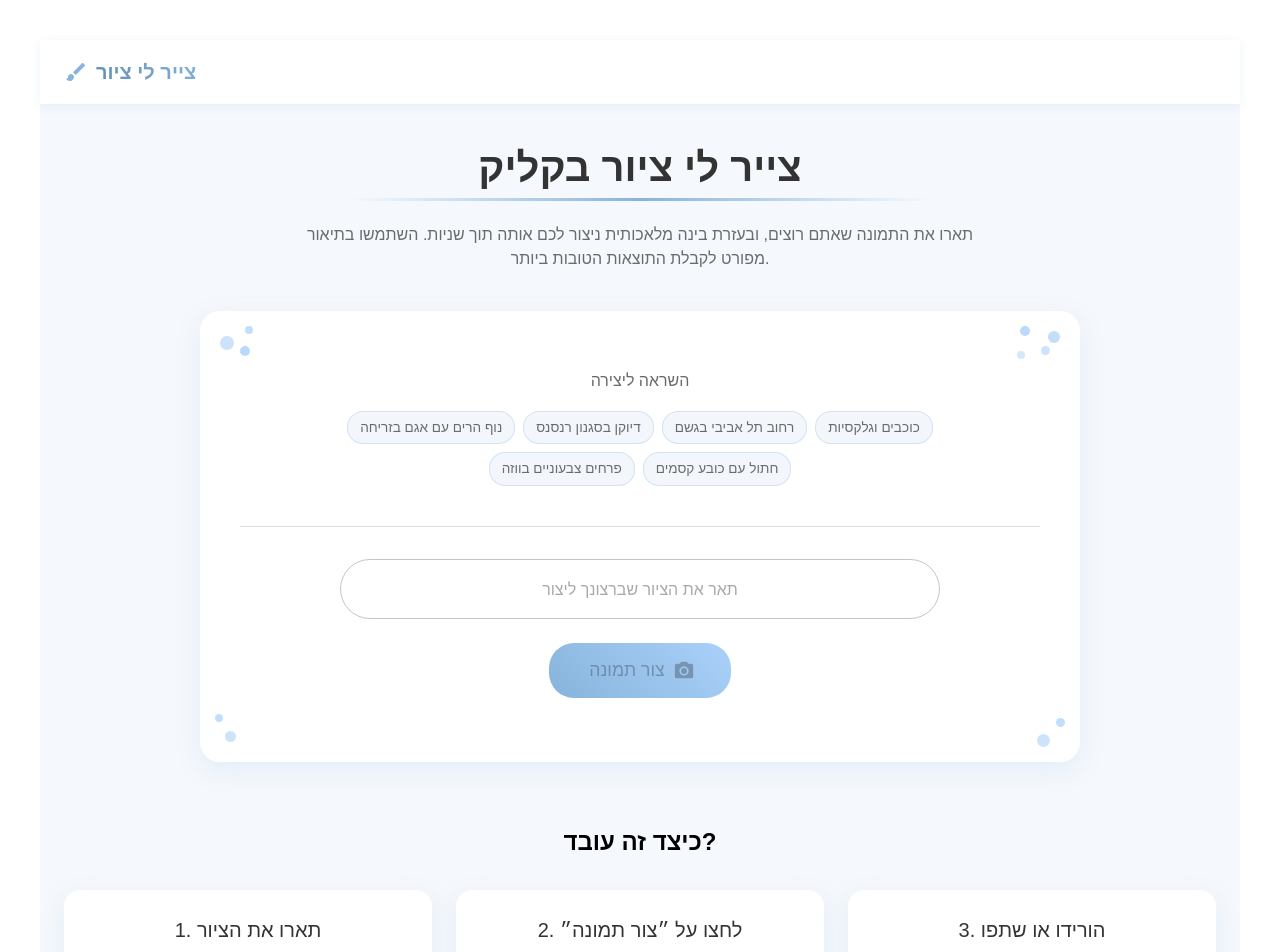
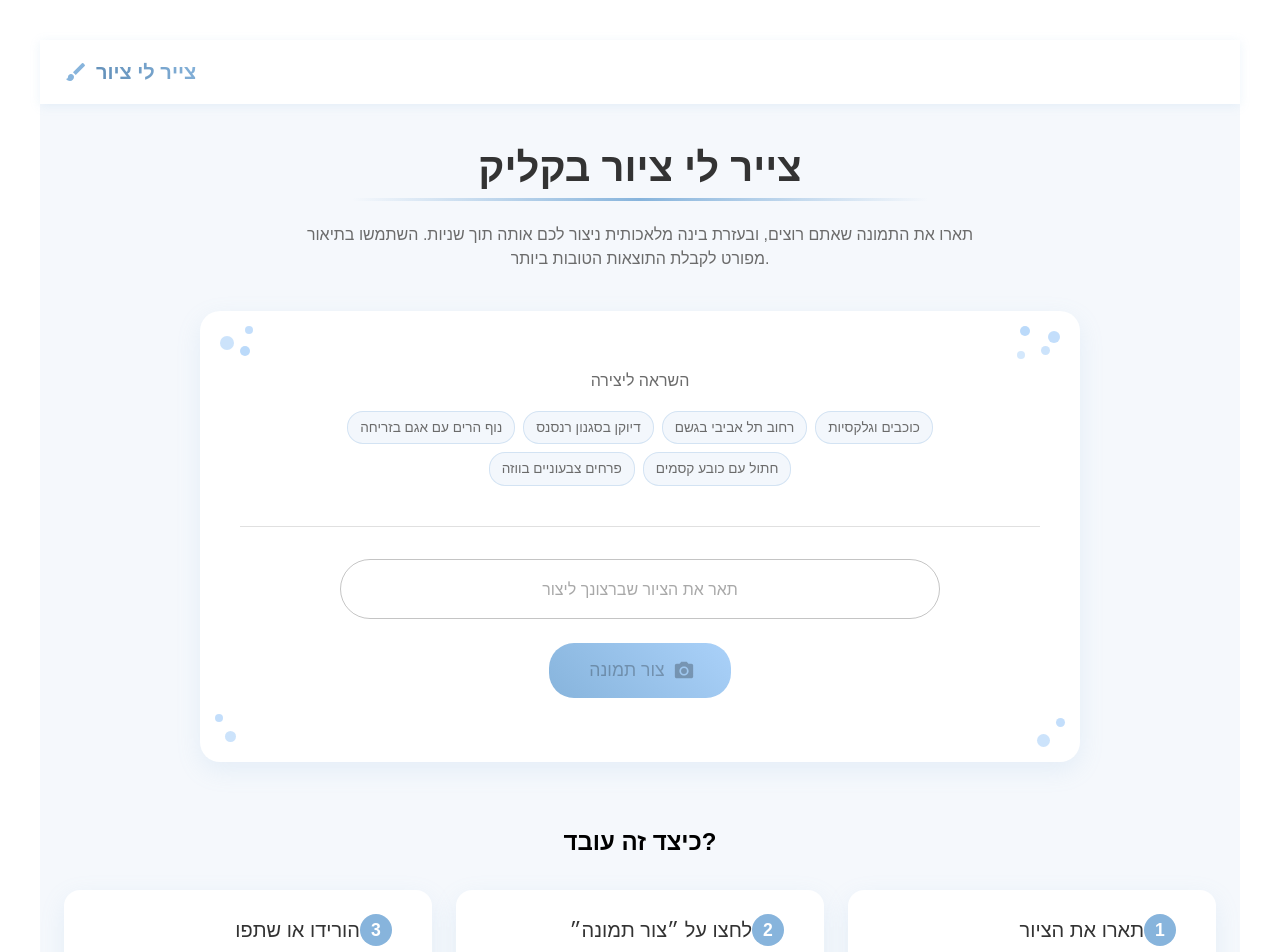
Before and after one commit to dvora215088/react-drow, a React (Vite) app: page /#/ai-creation in a window 1280 px wide. Shown: the top 952 px of the page. Built offline with nearby package versions, Linux system fonts and the light colour scheme; no server answers; sample sign-in values are in the browser's storage.

Commit message:
ligo and ai

```diff
--- a/src/components/AiImageModal.tsx
+++ b/src/components/AiImageModal.tsx
@@ -574,8 +574,7 @@ return (
           </Fade>
         )}
 
-        {/* אזור מידע נוסף / תכונות */}
-        {!imageUrl && (
+        {/* אזור מידע נוסף / תכונות - עבר לסוף הקומפוננטה */}
         <Box sx={{ mt: 8, mb: 5 }}>
           <Typography
             variant="h5"
@@ -586,8 +585,8 @@ return (
             כיצד זה עובד?
           </Typography>
 
-            <Grid container spacing={3} justifyContent="center">
-              <Grid item xs={12} sm={6} md={4}>
+          <Grid container spacing={3} justifyContent="center" dir="rtl">
+            <Grid item xs={12} sm={6} md={4} sx={{ order: { md: 3 } }}>
               <Paper
                 sx={{
                   p: 3,
@@ -599,16 +598,32 @@ return (
                   }
                 }}
               >
-                  <Typography variant="h6" gutterBottom>
-                    1. תארו את הציור
-                  </Typography>
+                <Typography variant="h6" gutterBottom sx={{ display: 'flex', alignItems: 'center', justifyContent: 'flex-start' }}>
+                  <Box
+                    component="span"
+                    sx={{
+                      display: 'inline-flex',
+                      alignItems: 'center',
+                      justifyContent: 'center',
+                      width: '32px',
+                      height: '32px',
+                      borderRadius: '50%',
+                      backgroundColor: 'primary.main',
+                      color: 'white',
+                      fontSize: '1.1rem',
+                      fontWeight: 'bold',
+                      mr: 2
+                    }}
+                  >
+                    3
+                  </Box>
+                  הורידו או שתפו                </Typography>
                 <Typography variant="body2" color="text.secondary">
-                    ככל שהתיאור שלכם יהיה מפורט יותר, כך תקבלו תוצאה מדויקת יותר.
-                    ניתן לציין סגנון אמנותי, צבעים, אווירה ועוד.
+                התמונה שלכם מוכנה! הורידו אותה למחשב או שתפו עם חברים ברשתות החברתיות.
                 </Typography>
               </Paper>
             </Grid>
-              <Grid item xs={12} sm={6} md={4}>
+            <Grid item xs={12} sm={6} md={4} sx={{ order: { md: 2 } }}>
               <Paper
                 sx={{
                   p: 3,
@@ -620,15 +635,33 @@ return (
                   }
                 }}
               >
-                  <Typography variant="h6" gutterBottom>
-                    2. לחצו על ״צור תמונה״
+                <Typography variant="h6" gutterBottom sx={{ display: 'flex', alignItems: 'center', justifyContent: 'flex-start' }}>
+                  <Box
+                    component="span"
+                    sx={{
+                      display: 'inline-flex',
+                      alignItems: 'center',
+                      justifyContent: 'center',
+                      width: '32px',
+                      height: '32px',
+                      borderRadius: '50%',
+                      backgroundColor: 'primary.main',
+                      color: 'white',
+                      fontSize: '1.1rem',
+                      fontWeight: 'bold',
+                      mr: 2
+                    }}
+                  >
+                    2
+                  </Box>
+                  לחצו על ״צור תמונה״
                 </Typography>
                 <Typography variant="body2" color="text.secondary">
                   המערכת תשתמש בבינה מלאכותית מתקדמת כדי להפוך את התיאור שלכם לתמונה ויזואלית איכותית תוך שניות.
                 </Typography>
               </Paper>
             </Grid>
-              <Grid item xs={12} sm={6} md={4}>
+            <Grid item xs={12} sm={6} md={4} sx={{ order: { md: 1 } }}>
               <Paper
                 sx={{
                   p: 3,
@@ -640,17 +673,34 @@ return (
                   }
                 }}
               >
-                  <Typography variant="h6" gutterBottom>
-                    3. הורידו או שתפו
+                <Typography variant="h6" gutterBottom sx={{ display: 'flex', alignItems: 'center', justifyContent: 'flex-start' }}>
+                  <Box
+                    component="span"
+                    sx={{
+                      display: 'inline-flex',
+                      alignItems: 'center',
+                      justifyContent: 'center',
+                      width: '32px',
+                      height: '32px',
+                      borderRadius: '50%',
+                      backgroundColor: 'primary.main',
+                      color: 'white',
+                      fontSize: '1.1rem',
+                      fontWeight: 'bold',
+                      mr: 2
+                    }}
+                  >
+                    1
+                  </Box>
+                  תארו את הציור
                 </Typography>
                 <Typography variant="body2" color="text.secondary">
-                    התמונה שלכם מוכנה! הורידו אותה למחשב או שתפו עם חברים ברשתות החברתיות.
+                ככל שהתיאור שלכם יהיה מפורט יותר, כך תקבלו תוצאה מדויקת יותר. ניתן לציין סגנון אמנותי, צבעים, אווירה ועוד.
                 </Typography>
               </Paper>
             </Grid>
           </Grid>
         </Box>
-        )}
       </MainContentArea>
 
       {/* הודעת סנאקבר (Toast) */}
--- a/src/components/HomePage/InfoPanel.tsx
+++ b/src/components/HomePage/InfoPanel.tsx
@@ -66,7 +66,7 @@ const InfoPanel = () => {
         <Box sx={{ textAlign: 'center' }}>
           <ImageIcon sx={{ fontSize: 24, color: COLORS[0], mb: 0.5 }} /> {/* light blue */}
           <Typography variant="body2" sx={{ color: 'text.secondary', fontSize: '0.85rem' }}>
-            גלריות אישיות
+           קטגוריות מגוונות
           </Typography>
         </Box>
 
```
Also changed, not shown: public/logo.png. Lines whose indentation alone changed are shown as unchanged.
